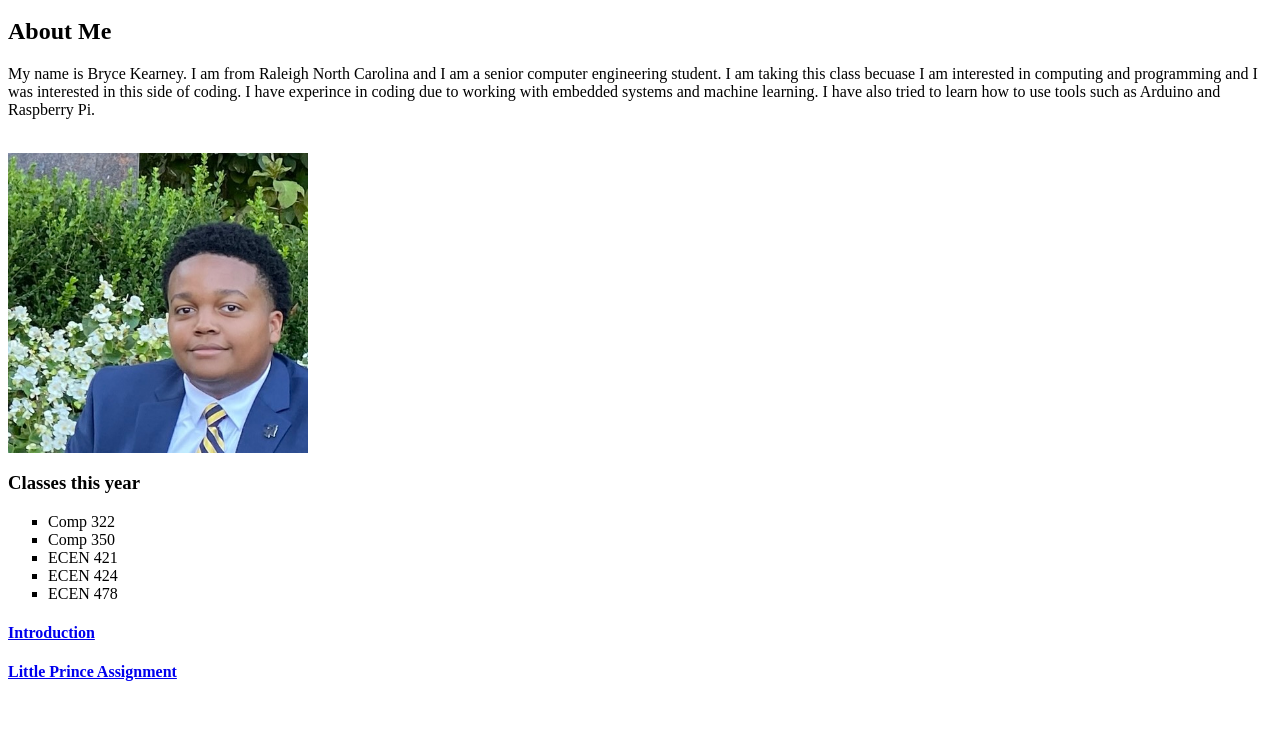
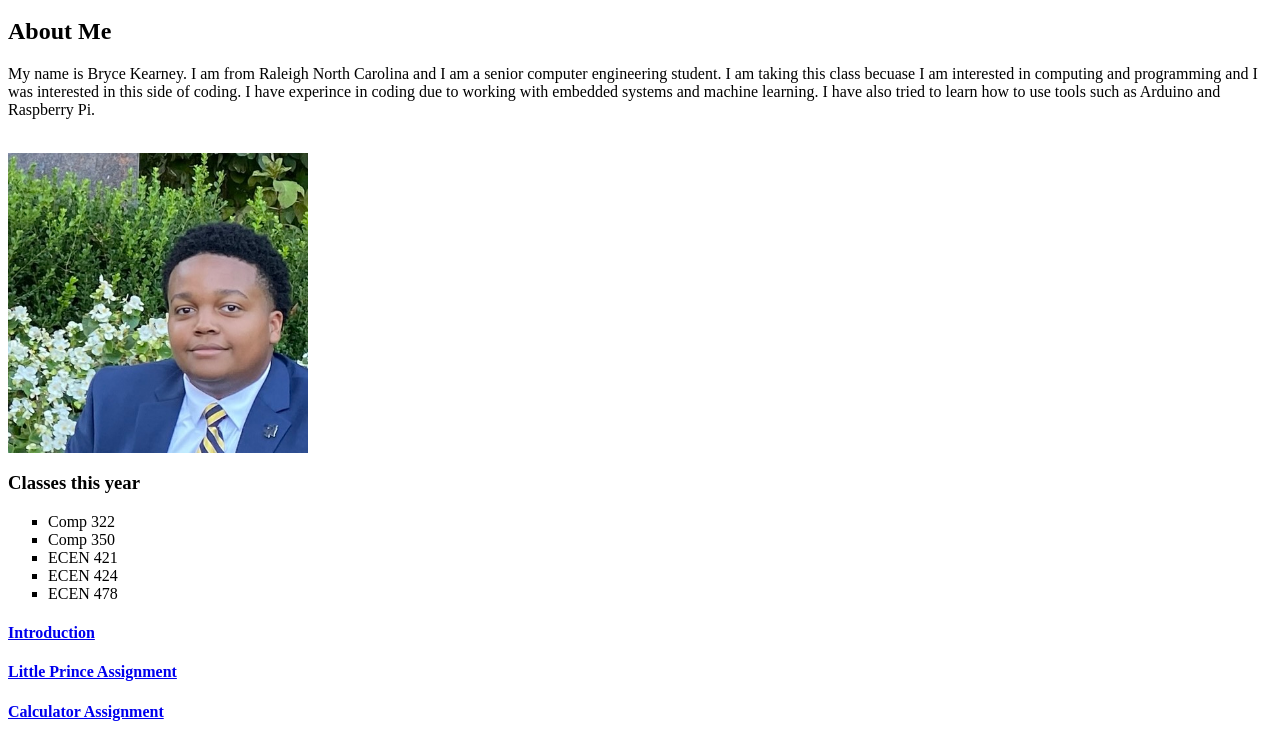
Before and after one commit to Bckearney/Comp322, a plain HTML site: page index.html in a window 1280 px wide. Shown: the part 48-800 px from the top of the page. Drawn offline with Linux system fonts and the light colour scheme.

Commit message:
hw3plusindex

```diff
--- a/index.html
+++ b/index.html
@@ -38,6 +38,7 @@
     <div>
         <h4><a href="HW1/introduction.html" target="blank"> Introduction </a> </h4>
         <h4><a href="Hw2/little_prince.html" target="_blank"> Little Prince Assignment </a> </h4>
+        <h4><a href="Hw3/calculator.html" target="_blank"> Calculator Assignment </a> </h4>
     </div>
 
 </body>
```
